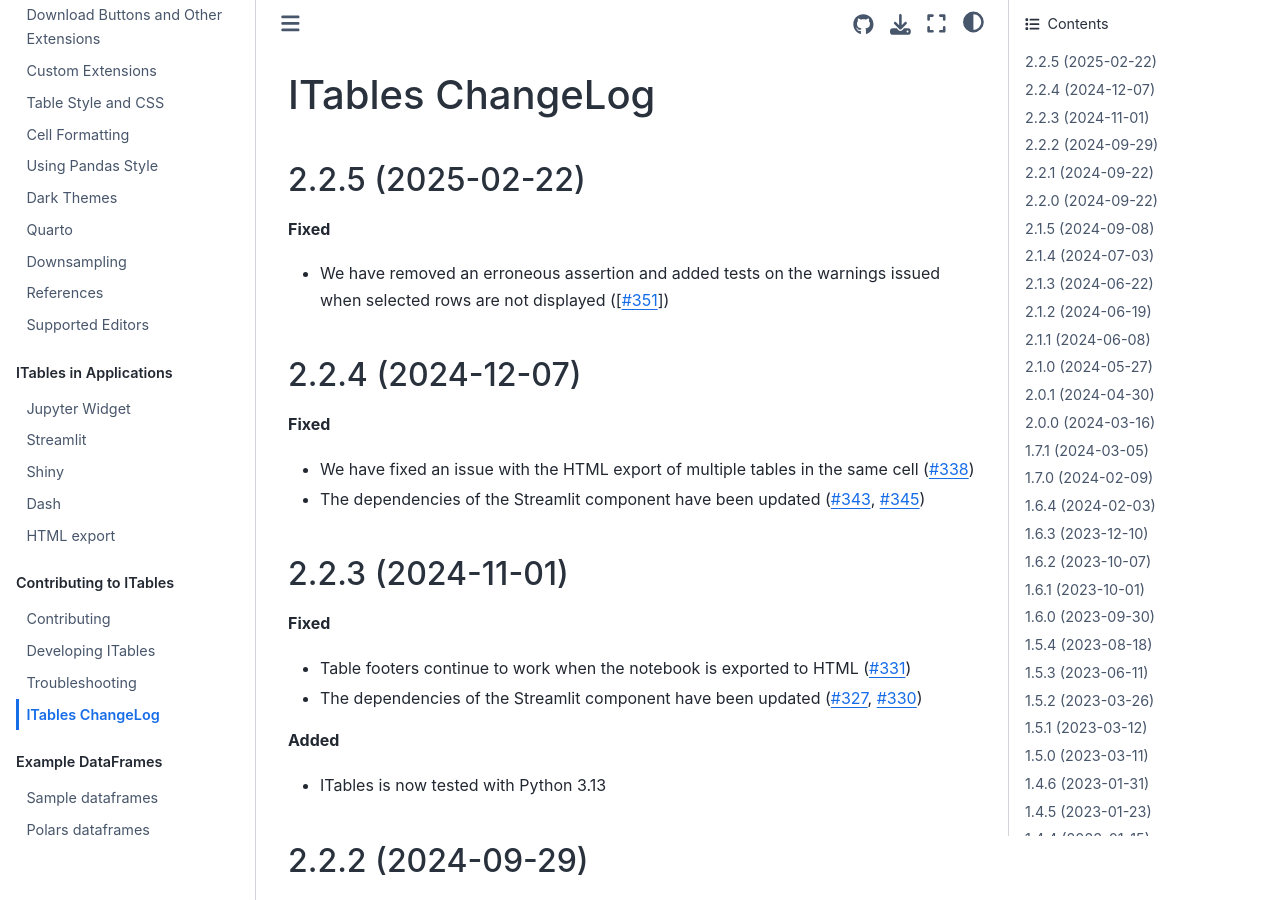
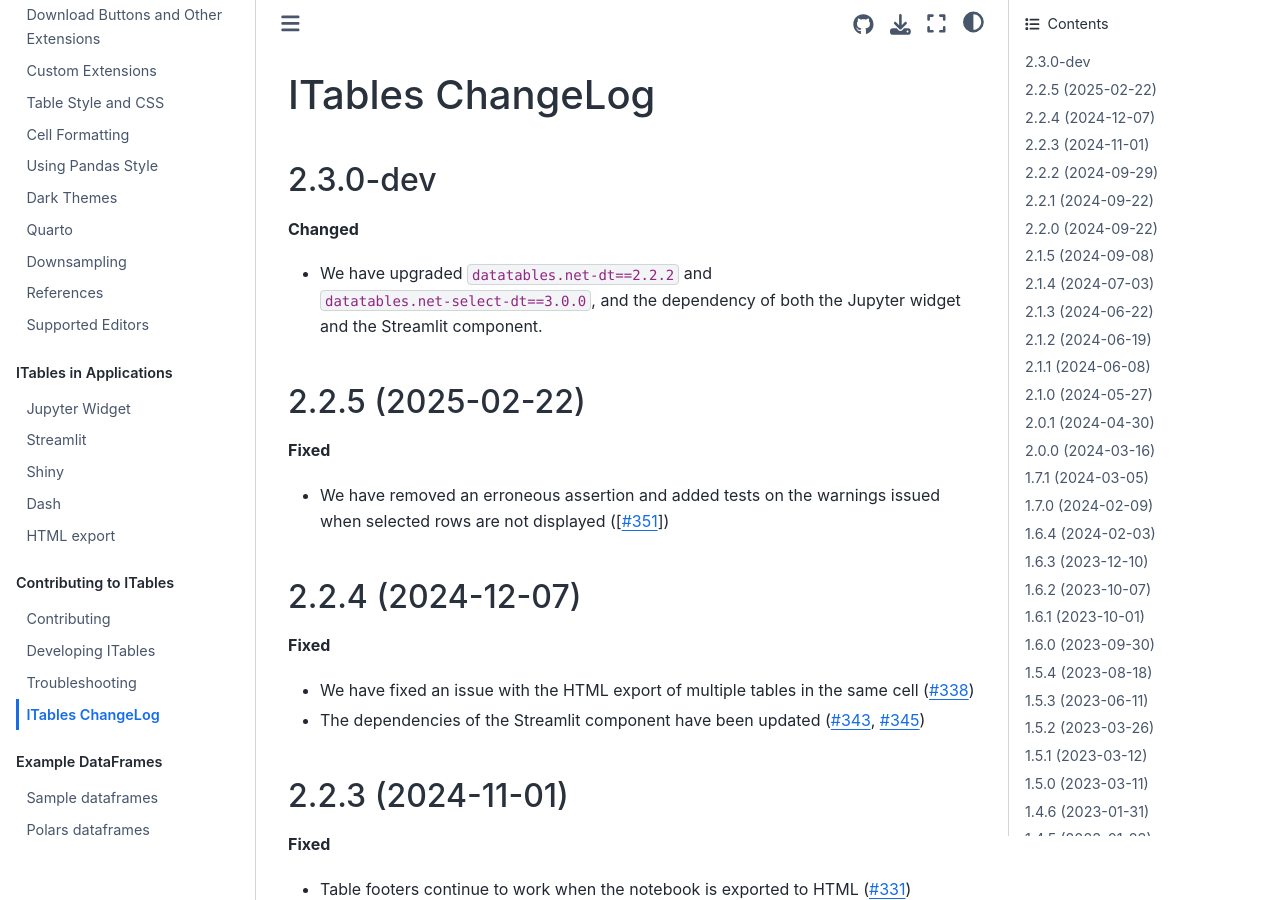
Before and after one commit to mwouts/itables, a Jupyter Book: the page built from docs/changelog.md, in a window 1280 px wide and 900 px high. Built offline with Jupyter Book 1.0.4 settings and Sphinx 7.4.7 and the Sphinx Book theme 1.1.4, drawn with Linux system fonts in a browser that asks for light colours.

Commit message:
Update CHANGELOG.md

```diff
--- a/docs/changelog.md
+++ b/docs/changelog.md
@@ -1,5 +1,12 @@
 ITables ChangeLog
 =================
+
+2.3.0-dev
+---------
+
+**Changed**
+- We have upgraded `datatables.net-dt==2.2.2` and `datatables.net-select-dt==3.0.0`, and the dependency of both the Jupyter widget and the Streamlit component.
+
 
 2.2.5 (2025-02-22)
 ------------------
```
